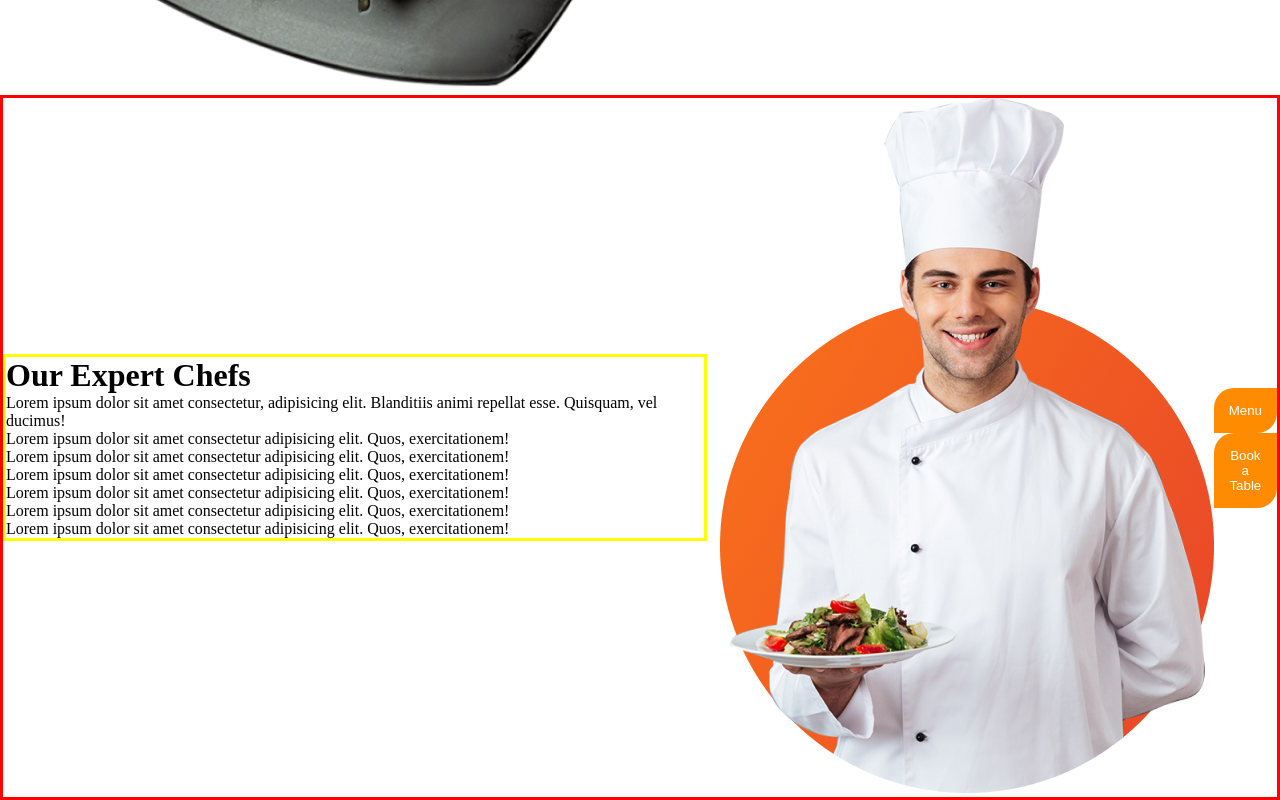
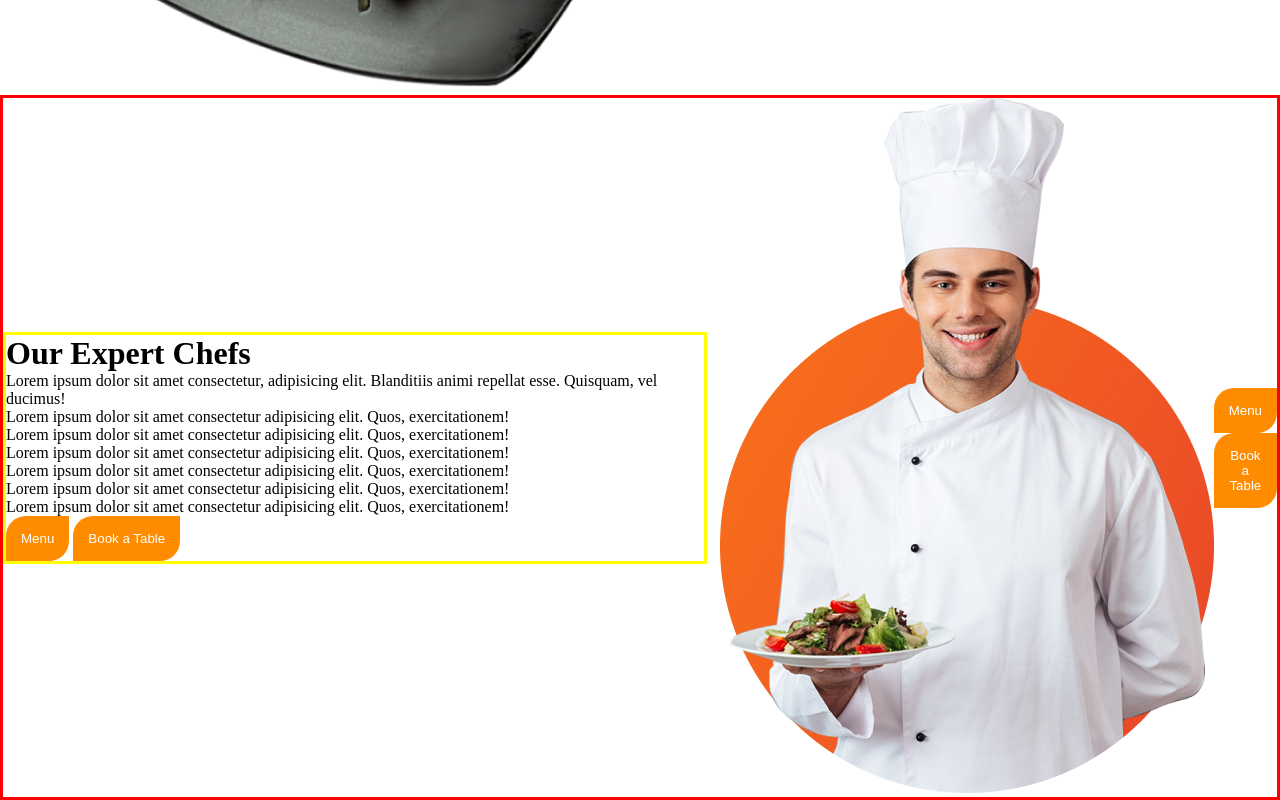
Before and after one commit to ponge00/resto-landing-page, a plain HTML site: page index.html in a window 1280 px wide. Shown: the part 1716-2516 px from the top of the page. Drawn offline with Linux system fonts and the light colour scheme.

Commit message:
button added

```diff
--- a/index.html
+++ b/index.html
@@ -89,6 +89,10 @@
         <li>Lorem ipsum dolor sit amet consectetur adipisicing elit. Quos, exercitationem!</li>
         <li>Lorem ipsum dolor sit amet consectetur adipisicing elit. Quos, exercitationem!</li>
       </ul>
+      <div>
+        <button id="Menu">Menu</button>
+        <button>Book a Table</button>
+      </div>
     </div>
     </div>
     <div>
```
